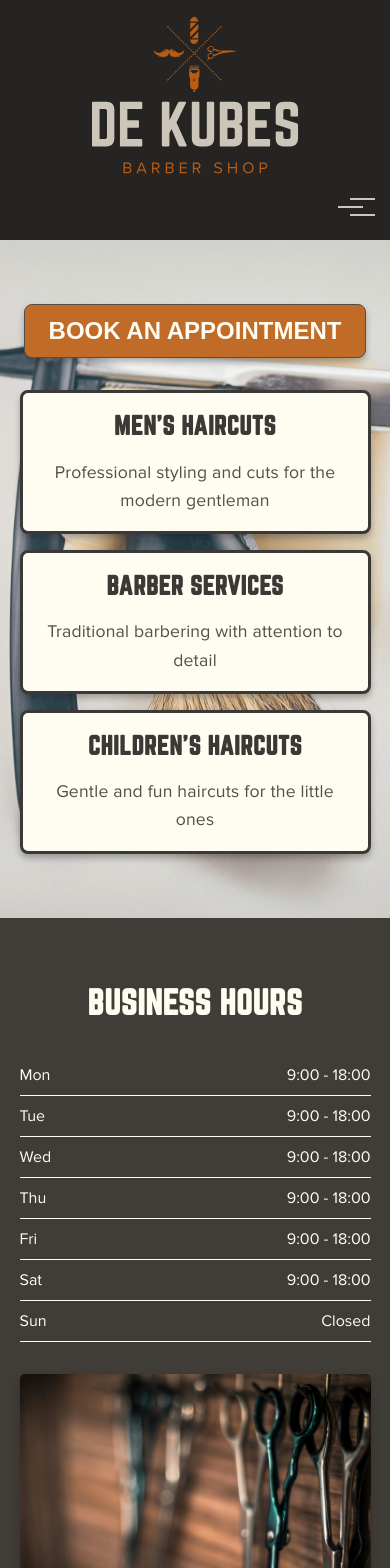
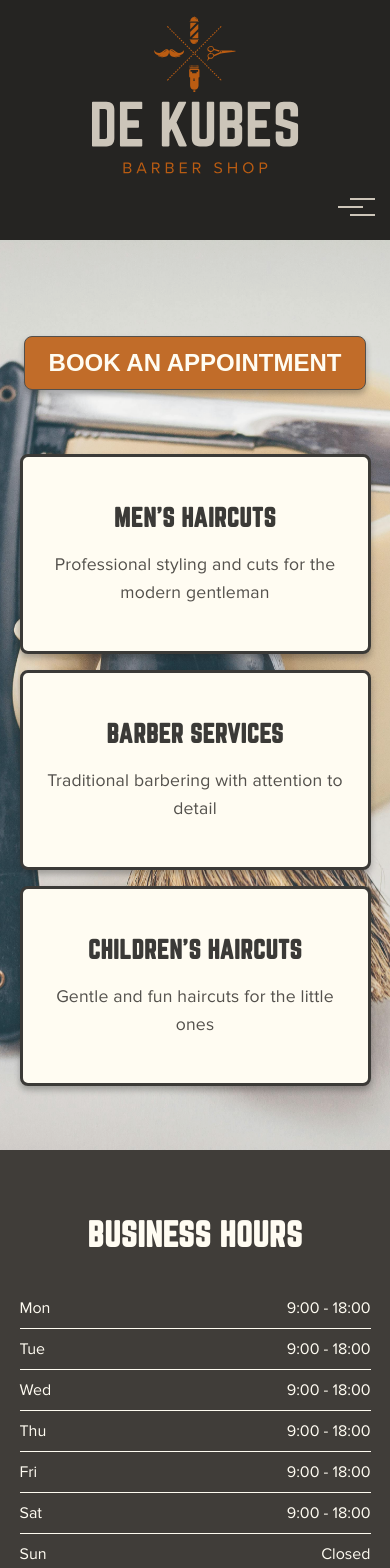
Before and after one commit to veronika-sesay/barbershop, a React (Vite) app: page / in a window 390 px wide. Shown: the top 1568 px of the page. Built offline with nearby package versions, Linux system fonts and the light colour scheme; no server answers.

Commit message:
Cards flipping, contacts

```diff
--- a/src/index.jsx
+++ b/src/index.jsx
@@ -3,7 +3,7 @@ import { BrowserRouter, Routes, Route, Outlet } from 'react-router-dom';
 import './global.css';
 import './assets/fonts/fonts.css';
 import { HomePage } from './pages/HomePage';
-import Navigation from './pages/Navigation';
+import { Navigation } from './pages/Navigation';
 
 const App = () => {
   return (
--- /dev/null
+++ b/src/pages/Footer/index.jsx
@@ -0,0 +1,2 @@
+import React from 'react';
+import './style.css';
--- a/src/pages/HomePage/index.jsx
+++ b/src/pages/HomePage/index.jsx
@@ -1,23 +1,78 @@
+import React, { useState } from 'react';
 import './style.css';
 import scissorsImage from './img/scissors.jpg';
 
 export const HomePage = () => {
+  const [flippedCards, setFlippedCards] = useState({});
+
+  const toggleCard = (cardIndex) => {
+    setFlippedCards((prev) => ({
+      ...prev,
+      [cardIndex]: !prev[cardIndex],
+    }));
+  };
+
   return (
     <div className="home-page">
       <section className="services-section">
         <div className="services-cards container">
-          <div className="service-card">
-            <div></div>
+          <div
+            className={`service-card ${flippedCards[0] ? 'flipped' : ''}`}
+            onClick={() => toggleCard(0)}
+          >
+            <div className="service-card-inner">
+              <div className="service-card-front">
                 <h3>Men's Haircuts</h3>
                 <p>Professional styling and cuts for the modern gentleman</p>
               </div>
-          <div className="service-card">
+              <div className="service-card-back">
+                <h3>Men's Haircuts</h3>
+                <div className="pricing">
+                  <div className="style">Complete styling: hair + beard</div>
+                  <div className="price">900 CZK</div>
+                </div>
+                <div className="pricing">
+                  <div className="style">Haircut</div>
+                  <div className="price">600 CZK</div>
+                </div>
+              </div>
+            </div>
+          </div>
+          <div
+            className={`service-card ${flippedCards[1] ? 'flipped' : ''}`}
+            onClick={() => toggleCard(1)}
+          >
+            <div className="service-card-inner">
+              <div className="service-card-front">
                 <h3>Barber Services</h3>
                 <p>Traditional barbering with attention to detail</p>
               </div>
-          <div className="service-card">
+              <div className="service-card-back">
+                <h3>Barber Services</h3>
+                <div className="pricing">
+                  <div className="style">Beard trim/shave</div>
+                  <div className="price">500 CZK</div>
+                </div>
+              </div>
+            </div>
+          </div>
+          <div
+            className={`service-card ${flippedCards[2] ? 'flipped' : ''}`}
+            onClick={() => toggleCard(2)}
+          >
+            <div className="service-card-inner">
+              <div className="service-card-front">
                 <h3>Children's Haircuts</h3>
                 <p>Gentle and fun haircuts for the little ones</p>
+              </div>
+              <div className="service-card-back">
+                <h3>Children's Haircuts</h3>
+                <div className="pricing">
+                  <div className="style">Kids haircut (up to 12 years)</div>
+                  <div className="price">500 CZK</div>
+                </div>
+              </div>
+            </div>
           </div>
         </div>
         <div className="booking container">
@@ -71,9 +126,7 @@ export const HomePage = () => {
           <h2>Location</h2>
           <div className="map-container">
             <iframe
-              src={`https://www.google.com/maps/embed?pb=${
-                import.meta.env.VITE_GOOGLE_MAPS_API_KEY
-              }`}
+              src="https://www.google.com/maps?q=50.0808971,14.4232455&output=embed"
               width="100%"
               height="450"
               style={{ border: 0 }}
@@ -85,6 +138,19 @@ export const HomePage = () => {
           </div>
         </div>
       </section>
+      <section id="contacts" className="contacts-section">
+        <div className="container">
+          <h2>Contacts</h2>
+          <div className="contact-details">
+            <a href="tel:+420123456789">
+              <strong>Phone:</strong> +420 123 456 789
+            </a>
+            <a href="mailto:dekubesbarber@gmail.com">
+              <strong>Email:</strong> dekubesbarber@gmail.com
+            </a>
+          </div>
+        </div>
+      </section>
     </div>
   );
 };
--- a/src/pages/HomePage/style.css
+++ b/src/pages/HomePage/style.css
@@ -5,6 +5,7 @@
   justify-content: flex-start;
 }
 
+/* Services Section */
 .services-section {
   background-image: url('./img/blade.jpg');
   background-size: cover;
@@ -28,38 +29,107 @@
 }
 
 .service-card {
+  flex: 1 1 0;
+  min-width: 0;
+  perspective: 1000px;
+  cursor: pointer;
+  min-height: 200px;
+}
+
+.service-card-inner {
+  position: relative;
+  width: 100%;
+  height: 100%;
+  text-align: center;
+  transition: transform 0.6s;
+  transform-style: preserve-3d;
+  min-height: 200px;
+}
+
+.service-card.flipped .service-card-inner {
+  transform: rotateY(180deg);
+}
+
+.service-card-front,
+.service-card-back {
+  position: absolute;
+  width: 100%;
+  height: 100%;
+  backface-visibility: hidden;
+  -webkit-backface-visibility: hidden;
   background-color: var(--floral-white);
   border: 3px solid var(--carbon-black);
   border-radius: 8px;
   padding: 1rem;
-  flex: 1 1 0;
-  min-width: 0;
-  text-align: center;
   box-shadow: 0 4px 6px rgba(0, 0, 0, 0.3);
-  transition: transform 0.3s ease, box-shadow 0.3s ease;
+  display: flex;
+  flex-direction: column;
+  justify-content: center;
   font-size: 1.1rem;
+  overflow: hidden;
 }
 
-.service-card:hover {
-  transform: translateY(-5px);
+.service-card-front {
+  z-index: 2;
+  transform: rotateY(0deg);
+}
+
+.service-card-back {
+  transform: rotateY(180deg);
+  justify-content: flex-start;
+  overflow-y: auto;
+}
+
+.service-card.flipped .service-card-front {
+  visibility: hidden;
+}
+
+.service-card:not(.flipped) .service-card-back {
+  visibility: hidden;
+}
+
+.service-card:hover .service-card-inner {
   box-shadow: 0 6px 12px rgba(0, 0, 0, 0.4);
 }
 
 .service-card h3 {
   margin-bottom: 1rem;
+  flex-shrink: 0;
 }
 
-.service-card p {
+.service-card-front p {
   color: var(--charcoal-brown);
   margin: 0;
   line-height: 1.6;
 }
 
+.pricing {
+  display: flex;
+  justify-content: space-between;
+  gap: 0.5rem;
+  margin-top: 0.75rem;
+  padding: 0.5rem;
+  background-color: rgba(204, 197, 185, 0.5);
+  border-radius: 4px;
+  flex-shrink: 0;
+}
+
+.style {
+  text-align: left;
+  font-size: 0.95rem;
+}
+
+.price {
+  font-weight: 600;
+  color: var(--autumn-ember);
+  white-space: nowrap;
+}
+
 /* Booking Section */
-
 .booking {
   display: flex;
   justify-content: center;
+  padding: 4rem 0;
   /* position: relative; */
 }
 
@@ -156,6 +226,63 @@
   padding-left: 0.5rem;
 }
 
+/* Location Section */
+.location-section {
+  width: 100%;
+  background-color: var(--floral-white);
+  padding: 4rem 0;
+}
+
+.location-section h2 {
+  text-align: center;
+  margin-bottom: 2rem;
+}
+
+.map-container {
+  width: 100%;
+  max-width: 100%;
+}
+
+.map-container iframe {
+  display: block;
+  width: 100%;
+}
+
+/*Contact Section*/
+.contacts-section {
+  width: 100%;
+  background-color: var(--charcoal-brown);
+  padding: 4rem 0;
+  color: var(--floral-white);
+}
+
+.contacts-section h2 {
+  text-align: center;
+  color: var(--floral-white);
+}
+
+.contact-details {
+  display: flex;
+  justify-content: space-around;
+  align-items: center;
+  gap: 5rem;
+  margin-top: 2rem;
+}
+
+.contact-details a {
+  color: var(--floral-white);
+  text-decoration: none;
+  font-size: 1.1rem;
+  font-weight: 500;
+  transition: color 0.3s ease, transform 0.3s ease;
+  display: inline-block;
+}
+
+.contact-details a:hover {
+  color: var(--autumn-ember);
+  transform: translateY(-3px);
+}
+
 @media (max-width: 767px) {
   .home-page {
     background-size: cover;
@@ -184,6 +311,10 @@
     flex: 1 1 auto;
   }
 
+  .booking {
+    padding: 2rem 0;
+  }
+
   .hours-flex {
     flex-direction: column;
     gap: 2rem;
--- a/src/pages/Navigation/index.jsx
+++ b/src/pages/Navigation/index.jsx
@@ -2,7 +2,7 @@ import React, { useState } from 'react';
 import './style.css';
 import logo from './img/logo.svg';
 
-const Navigation = () => {
+export const Navigation = () => {
   const [isMobileMenuOpen, setIsMobileMenuOpen] = useState(false);
 
   const toggleMobileMenu = () => {
@@ -30,6 +30,20 @@ const Navigation = () => {
               </a>
             </li>
             <li>
+              <a
+                href="#photos"
+                onClick={(e) => {
+                  e.preventDefault();
+                  document.querySelector('#photos')?.scrollIntoView({
+                    behavior: 'smooth',
+                    block: 'start',
+                  });
+                }}
+              >
+                Photos
+              </a>
+            </li>
+            <li>
               <img className="logo" src={logo} alt="logo" />
             </li>
             <li>
@@ -44,6 +58,20 @@ const Navigation = () => {
                 }}
               >
                 Location
+              </a>
+            </li>
+            <li>
+              <a
+                href="#contacts"
+                onClick={(e) => {
+                  e.preventDefault();
+                  document.querySelector('#contacts')?.scrollIntoView({
+                    behavior: 'smooth',
+                    block: 'start',
+                  });
+                }}
+              >
+                Contacts
               </a>
             </li>
           </ul>
@@ -81,6 +109,21 @@ const Navigation = () => {
             </li>
             <li>
               <a
+                href="#photos"
+                onClick={(e) => {
+                  e.preventDefault();
+                  document.querySelector('#photos')?.scrollIntoView({
+                    behavior: 'smooth',
+                    block: 'start',
+                  });
+                  toggleMobileMenu();
+                }}
+              >
+                Photos
+              </a>
+            </li>
+            <li>
+              <a
                 href="#location"
                 onClick={(e) => {
                   e.preventDefault();
@@ -94,11 +137,24 @@ const Navigation = () => {
                 Location
               </a>
             </li>
+            <li>
+              <a
+                href="#contacts"
+                onClick={(e) => {
+                  e.preventDefault();
+                  document.querySelector('#contacts')?.scrollIntoView({
+                    behavior: 'smooth',
+                    block: 'start',
+                  });
+                  toggleMobileMenu();
+                }}
+              >
+                Contacts
+              </a>
+            </li>
           </ul>
         </div>
       )}
     </nav>
   );
 };
-
-export default Navigation;
--- a/src/pages/Navigation/style.css
+++ b/src/pages/Navigation/style.css
@@ -47,11 +47,13 @@
   color: var(--floral-white);
   font-size: 1.2rem;
   font-weight: 500;
-  transition: color 0.3s ease;
+  transition: color 0.3s ease, transform 0.3s ease;
+  display: inline-block;
 }
 
 .nav-links li a:hover {
   color: var(--autumn-ember);
+  transform: translateY(-3px);
 }
 
 /* Mobile Header */
@@ -149,11 +151,12 @@
   color: var(--floral-white);
   font-weight: 500;
   display: block;
-  transition: color 0.3s ease;
+  transition: color 0.3s ease, transform 0.3s ease;
 }
 
 .mobile-nav-links li a:hover {
   color: var(--autumn-ember);
+  transform: translateX(5px);
 }
 
 /* Responsive Design */
```
Also changed, not shown: src/pages/Footer/style.css (added). Lines whose indentation alone changed are shown as unchanged.
